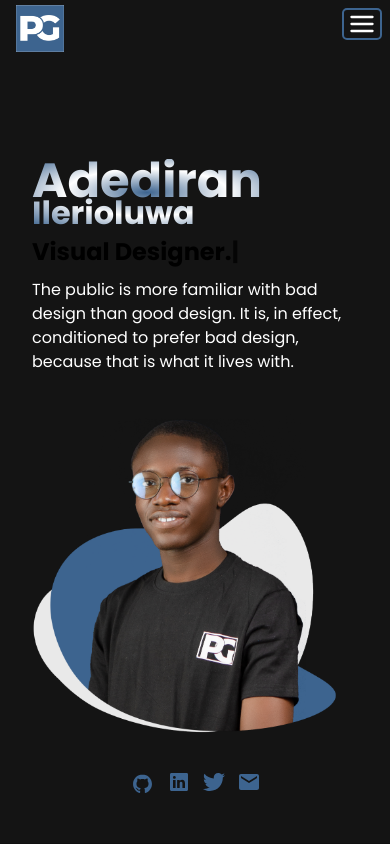
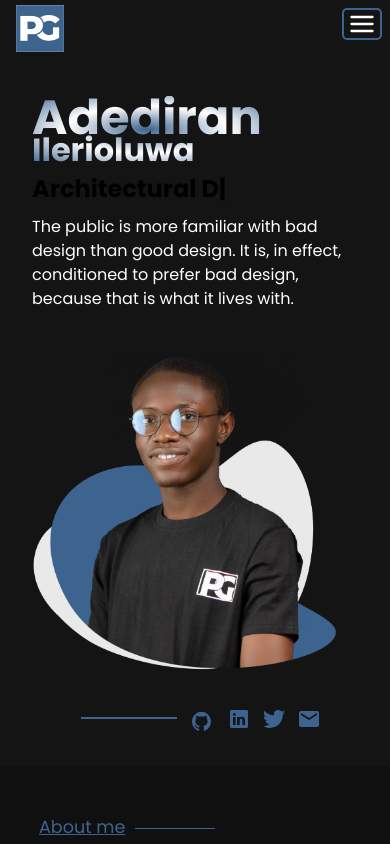
Before and after one commit to iam-benjamen/pg-portfolio-website, a React (Create React App) app: page / in a window 390 px wide. Shown: the top 844 px of the page. Built offline with nearby package versions, Linux system fonts and the light colour scheme.

Commit message:
delaying rendering

```diff
--- a/src/App.js
+++ b/src/App.js
@@ -22,7 +22,7 @@ function App() {
   useEffect(() => {
     setTimeout(() => {
       setLoading(false);
-    }, 1000);
+    }, 2000);
   }, []);
   if(loading) return <Animation/>
 
--- a/src/components/MainSection.js
+++ b/src/components/MainSection.js
@@ -1,4 +1,13 @@
-import { Box, Image, VStack, Heading, Text, Flex, HStack, Link } from "@chakra-ui/react";
+import {
+  Box,
+  Image,
+  VStack,
+  Heading,
+  Text,
+  Flex,
+  HStack,
+  Link,
+} from "@chakra-ui/react";
 import mainPicture2 from "../assets/partners/ME(Compressed).png";
 import { useRef, useEffect } from "react";
 import Typed from "typed.js";
@@ -19,8 +28,8 @@ const MainSection = () => {
         "Graphics Designer.",
         "Content Creator.",
       ],
-      typeSpeed: 50,
-      backSpeed: 50,
+      typeSpeed: 80,
+      backSpeed: 100,
       loop: true,
       loopCount: Infinity,
     };
@@ -39,18 +48,36 @@ const MainSection = () => {
       flexDirection={["column-reverse", "column-reverse", "row"]}
       justifyContent="center"
       bgColor="#141414"
-      height={["100vh", "max-content", "max-content"]}
+      height={["max-content", "max-content", "max-content"]}
       alignItems={"center"}
-      pt="5rem"
+      pt="4rem"
       gap="1rem"
     >
-      <Box display={"flex"} flexDir={["column","column","row-reverse"]} gap={["0","0","2rem"]}>
+      <Box
+        display={"flex"}
+        flexDir={["column", "column", "row-reverse"]}
+        gap={["0", "0", "2rem"]}
+      >
         <Image
           src={mainPicture2}
           width={["-webkit-fill-available", "-webkit-fill-available", "37rem"]}
         />
         {/* <Icon className="rotating-ring" position="absolute" /> */}
-        <Box display={"flex"} flexDir={["row","row","column"]} justifyContent={"center"} gap=".7rem" _before={{content:"''",height:"11rem", w:"1px", bgColor:"#3d648f", ml:"12px", mt:"5px"}}>
+        <Box
+          display={"flex"}
+          flexDir={["row", "row", "column"]}
+          justifyContent={"center"}
+          gap=".7rem"
+          _before={{
+            content: "''",
+            height: "11rem",
+            w: "1px",
+            bgColor: "#3d648f",
+            ml: "12px",
+            mt: "5px",
+          }}
+          mb="2rem"
+        >
           <Box as={Link} href="https://github.com/iam-benjamen" isExternal>
             <Image
               src={github}
--- a/src/index.css
+++ b/src/index.css
@@ -75,8 +75,10 @@ animation: spin 8s cubic-bezier(0.5, 0.5, 0.5, .5) infinite;
 }
 
 @media only screen and (max-width: 770px){
-  .css-h8bkb8::before{
-    display: none;
+  .css-1j167di::before{
+    width: 6rem !important;
+    height: 2px !important;
+    margin-top: 10px !important;
   }
 }
 
```
